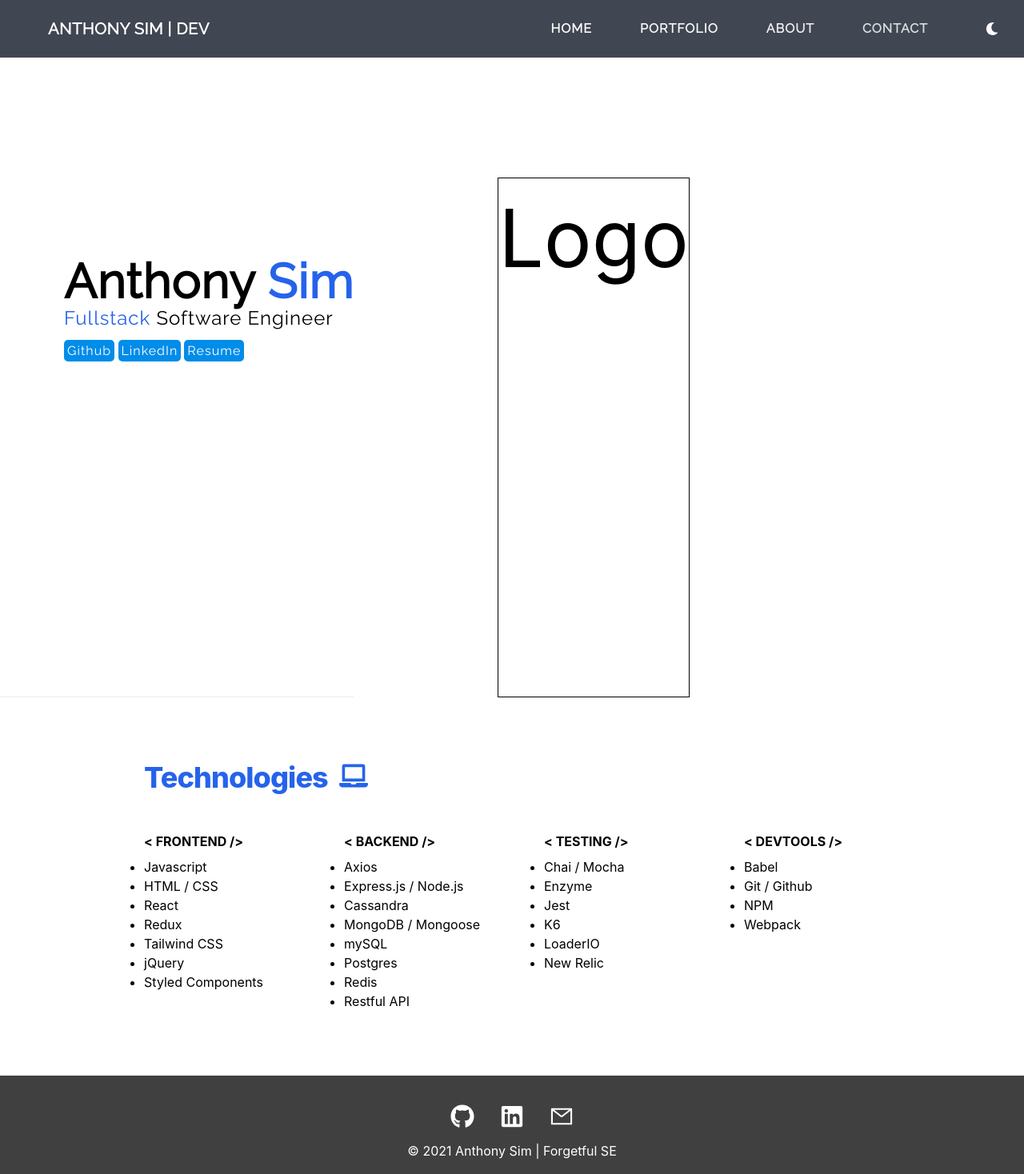
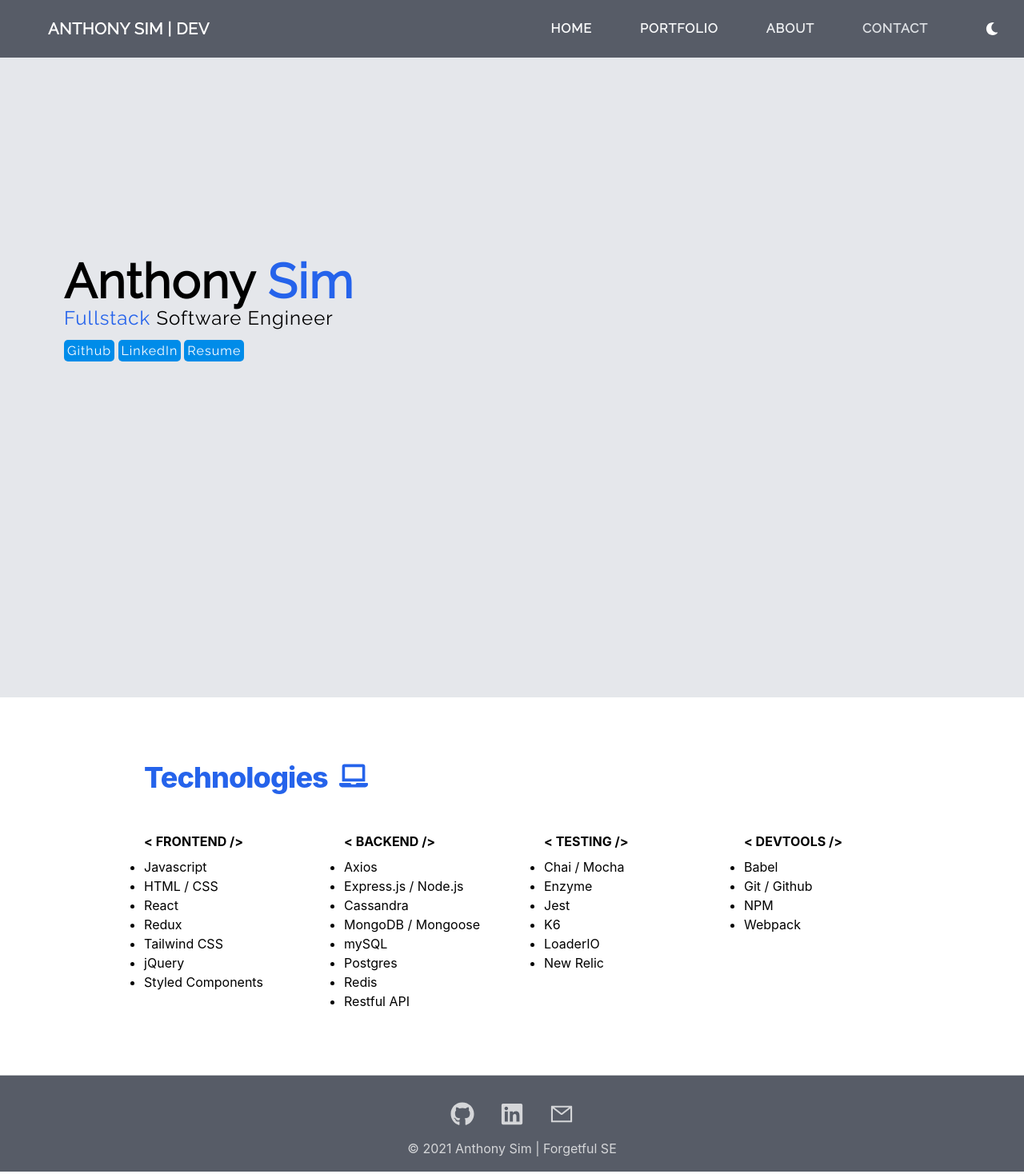
Before and after one commit to anthonysim/portfolio, a Next.js app: page / in a window 1280 px wide. Shown: the top 1468 px of the page at 80% size. Built offline with nearby package versions, Linux system fonts and the light colour scheme.

Commit message:
background color for intro

```diff
--- a/components/Cards.js
+++ b/components/Cards.js
@@ -34,7 +34,7 @@ export default function Cards() {
               Pathfinder is a React full-stack application for online video games purchases.
             </p>
           </div>
-          <br />
+
           {/* Pathfinder Tech Used */}
           <div className="px-6 pt-4 pb-2">
             <span className="inline-block bg-gray-200 rounded-full px-3 py-1 text-sm font-semibold text-gray-700 mr-2 mb-2">#react</span>
--- a/components/Footer.js
+++ b/components/Footer.js
@@ -7,9 +7,9 @@ import { AiOutlineMail } from "react-icons/ai";
 
 export default function Footer() {
   return (
-    <div>
+    <div className="dark:bg-gray-900 bg-gray-900 opacity-70">
       <footer className={styles.footer}>
-        <div className="flex text-3xl space-x-8 justify-center pt-4">
+        <div className="text-white flex text-3xl space-x-8 justify-center pt-4">
           <a target="_blank" rel="noreferrer" href="https://github.com/anthonysim">
             <FaGithub />
           </a>
@@ -20,7 +20,7 @@ export default function Footer() {
             <AiOutlineMail />
           </a>
         </div>
-        <div className="pt-4">© 2021 Anthony Sim | Forgetful SE</div>
+        <div className=" text-white pt-4">{'© 2021 Anthony Sim | Forgetful SE'}</div>
       </footer>
     </div >
   )
--- a/components/Intro.js
+++ b/components/Intro.js
@@ -7,7 +7,8 @@ import styles from '../styles/Intro.module.css';
 
 export default function Intro() {
   return (
-    <div className="flex">
+    <div className="dark:bg-gray-900 bg-gray-200">
+      <div className="md:flex">
         <div className={styles.message}>
           <Fade duration={2500} >
             <p className="text-6xl font-bold">Anthony <span className="text-blue-600">Sim</span></p>
@@ -23,7 +24,8 @@ export default function Intro() {
             </div>
           </Fade>
         </div >
-      <Logo />
+        {/* <Logo /> */}
+      </div>
     </div>
   )
 }
--- a/components/Navbar.js
+++ b/components/Navbar.js
@@ -14,7 +14,7 @@ export default function Navbar() {
 
   return (
     <div>
-      <nav className=' text flex items-center flex-wrap bg-gray-900 p-3 opacity-80'>
+      <nav className=' text flex items-center flex-wrap bg-gray-900 p-3 opacity-70'>
         <Link href='/'>
           <a className='inline-flex items-center pl-12 p-2 mr-4'>
             <span className='text-xl text-white font-bold uppercase tracking-wide'>
--- a/components/TechList.js
+++ b/components/TechList.js
@@ -6,7 +6,7 @@ import { FaLaptop } from "react-icons/fa";
 
 export default function TechList() {
   return (
-    <div>
+    <div >
       <Fade duration="1500">
         <h3 className=" flex text-3xl sm:text-4xl leading-normal font-extrabold tracking-tight text-blue-600">Technologies&nbsp;&nbsp;<FaLaptop /></h3>
       </Fade>
--- a/pages/index.js
+++ b/pages/index.js
@@ -13,9 +13,7 @@ export default function Home() {
         <meta name="description" content="Anthony Sim Portfolio Site" />
         <link rel="icon" href="/favicon.ico" />
       </Head>
-
       <Intro />
-
       <div className={styles.container}>
         <main className={styles.main}>
           <TechList />
--- a/styles/Home.module.css
+++ b/styles/Home.module.css
@@ -23,11 +23,9 @@
 .footer {
   border-top: 1px solid #eaeaea;
   flex-shrink: 0; /* Prevent Chrome, Opera, and Safari from letting these items shrink to smaller than their content's default minimum size. */
-  padding: 20px;
-  background-color: black;
-    color: white;
+  padding: 17px;
+  color: black;
   opacity: 75%;
-  border-top: 1px solid #eaeaea;
   text-align: center;
 }
 
--- a/styles/Intro.module.css
+++ b/styles/Intro.module.css
@@ -36,7 +36,7 @@
 .message {
   padding: 250px 0px 0px 80px;
     /* position: relative; */
-  /* background-color: #fbfbfd; */
-  border-bottom: 1px solid #eaeaea;
+  /* border-bottom: 1px solid #eaeaea; */
   height: 100vh;
+
 }
--- a/styles/Logo.module.css
+++ b/styles/Logo.module.css
@@ -1,7 +1,7 @@
 .logo {
   font-size: 100px;
   text-align: center;
-  margin-top: 150px;
+  margin-top: 100px;
   margin-left: 180px;
   border: 1px solid black;
 }
```
Also changed, not shown: public/vercel.svg (deleted). Lines whose indentation alone changed are shown as unchanged.
